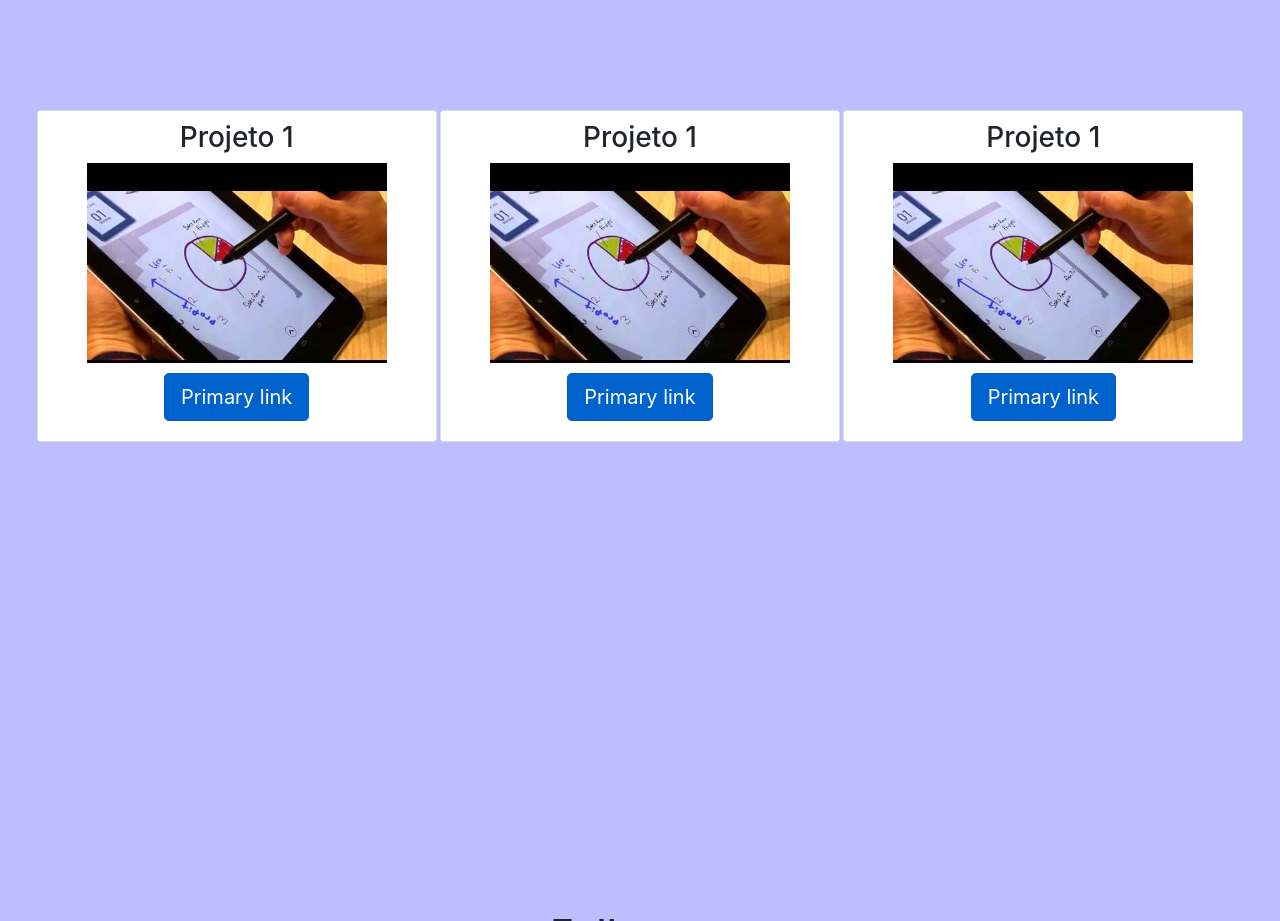
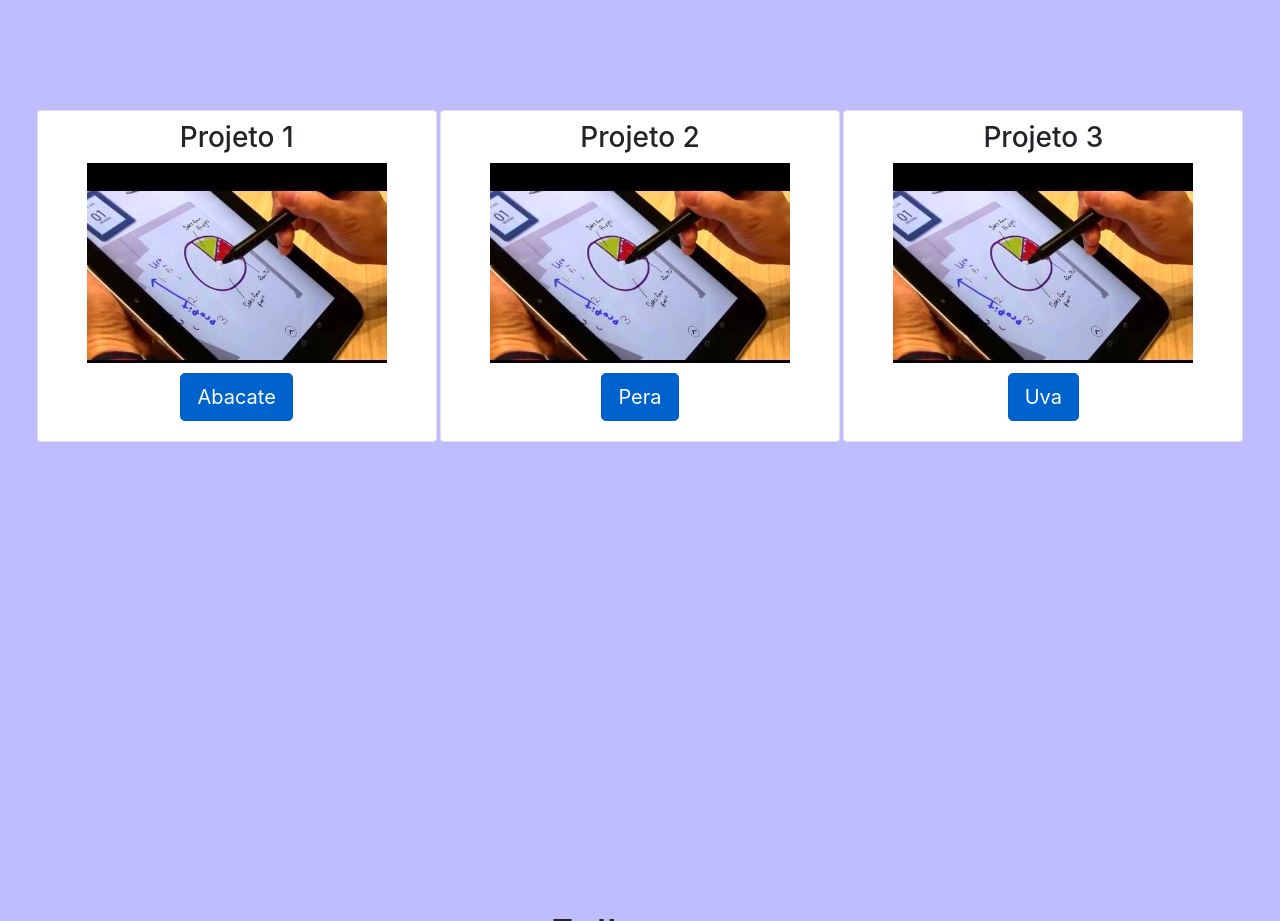
Before and after one commit to paulpessoa/Personal-Portfolio-Webpage, a plain HTML site: page index.html in a window 1280 px wide. Shown: the part 840-1761 px from the top of the page. Drawn offline with nearby package versions, Linux system fonts and the light colour scheme.

Commit message:
atualizacao

```diff
--- a/index.html
+++ b/index.html
@@ -45,19 +45,19 @@
                     <div class="col-md-4 col-sm-12 card">
                         <h3 class="project-tile text-center">Projeto 1</h3>
                         <div class="img-project"></div>
-                        <a href="#" target="_blank" class="btn btn-primary btn-lg active" role="button" aria-pressed="true">Primary link</a>
+                        <a href="#" target="_blank" class="btn btn-primary btn-lg active" role="button" aria-pressed="true">Abacate</a>
                     </div>
 
                     <div class="col-md-4 col-sm-12 card">
-                        <h3 class="project-tile text-center">Projeto 1</h3>
+                        <h3 class="project-tile text-center">Projeto 2</h3>
                         <div class="img-project"></div>
-                        <a href="#" target="_blank" class="btn btn-primary btn-lg active" role="button" aria-pressed="true">Primary link</a>
+                        <a href="#" target="_blank" class="btn btn-primary btn-lg active" role="button" aria-pressed="true">Pera</a>
                     </div>
 
                     <div class="col-md-4 col-sm-12 card">
-                        <h3 class="project-tile text-center">Projeto 1</h3>
+                        <h3 class="project-tile text-center">Projeto 3</h3>
                         <div class="img-project"></div>
-                        <a href="#" target="_blank" class="btn btn-primary btn-lg active" role="button" aria-pressed="true">Primary link</a>
+                        <a href="#" target="_blank" class="btn btn-primary btn-lg active" role="button" aria-pressed="true">Uva</a>
                     </div>
                 </div>
             </section>
```
